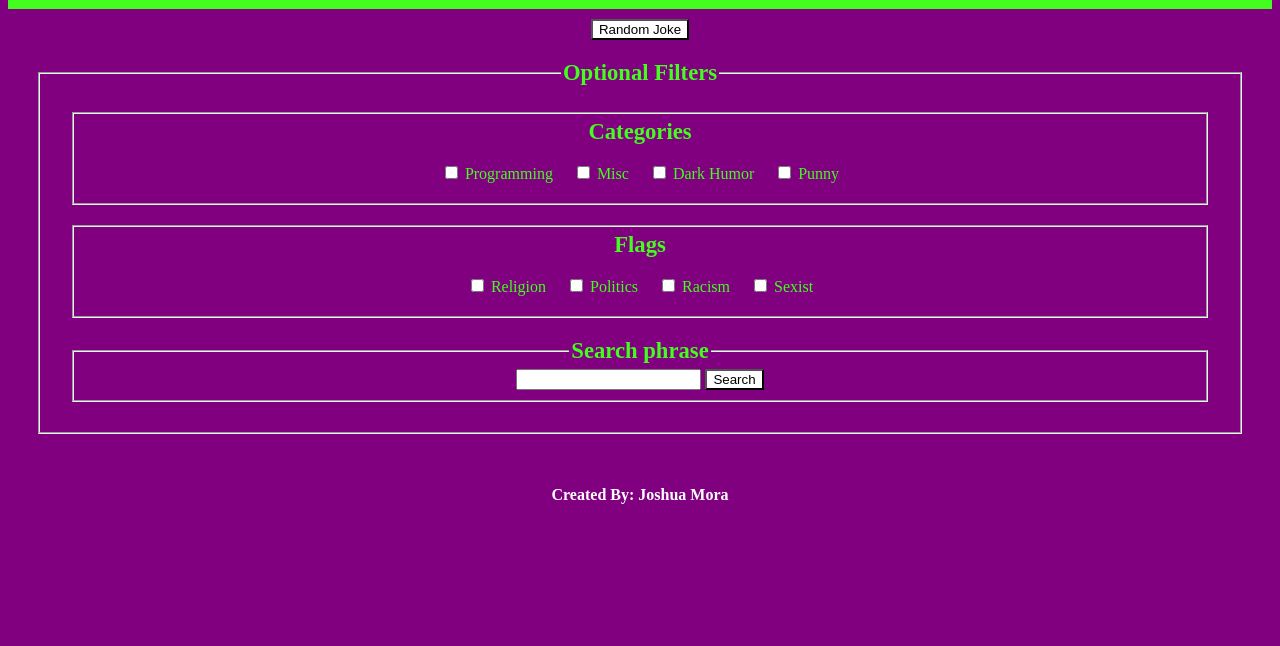
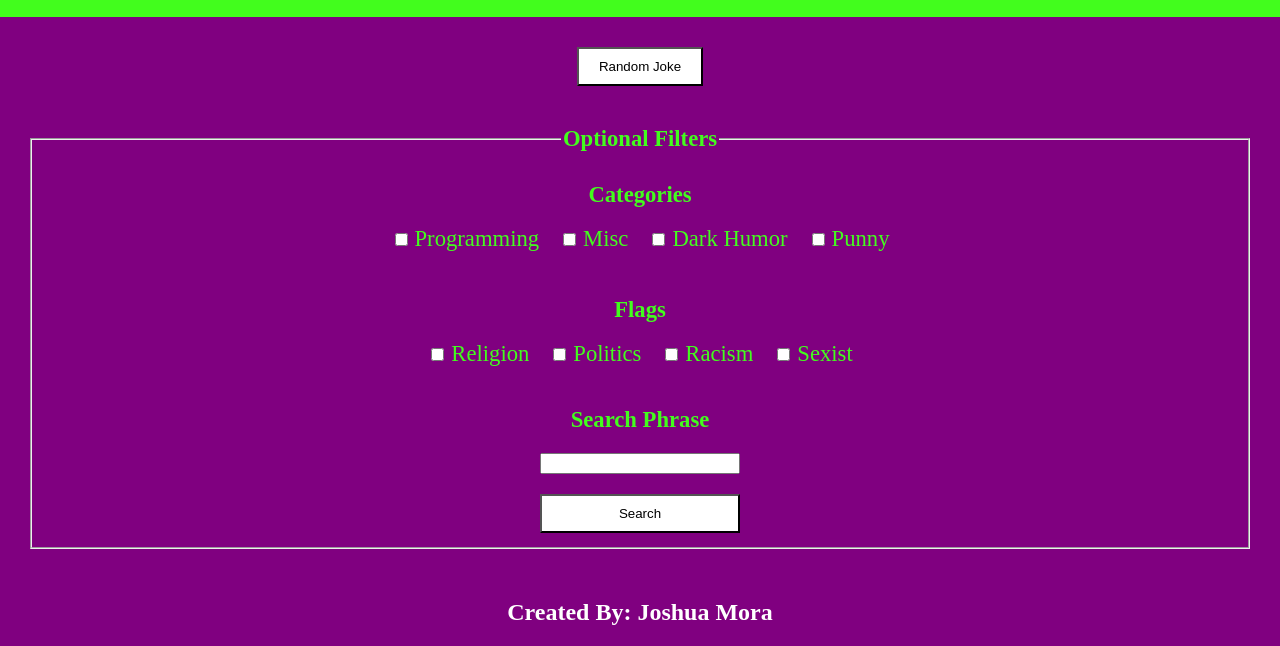
Before and after one commit to JosuedaJ94/Joker, a plain HTML site: page index.html in a window 1280 px wide. Shown: the part 374-1020 px from the top of the page. Before the commit the page ends 899 px from the top, so only its background shows below. Drawn offline with nearby package versions, Linux system fonts and the light colour scheme.

Commit message:
approved

```diff
--- a/index.html
+++ b/index.html
@@ -9,7 +9,7 @@
   <body>
     <header>
       <img id="banner" src="images/banner.jpg" alt="banner pic"/>
-      <h2><strong>Joke Generator</strong></h2>
+      <h1><strong>Joke Generator</strong></h1>
     </header>
 
     <main>
@@ -70,13 +70,11 @@
               </div>
             </div>
 
-            <fieldset class="phrase-search">
-              <legend><strong>Search phrase</strong></legend>
               <div class="phrase-search">
+                <label for="search"><strong>Search Phrase</strong></label>
                 <input id="search" type="text"/>
                 <button type="submit">Search</button>
               </div>
-            </fieldset>
 
         </fieldset>
         </form>
@@ -92,7 +90,7 @@
 
     <footer>
       <div>
-        <h4>Created By: Joshua Mora</h4>
+        <h2>Created By: Joshua Mora</h2>
       </div>
     </footer>
     <script src="https://ajax.googleapis.com/ajax/libs/jquery/2.1.3/jquery.min.js"></script>
--- a/script.js
+++ b/script.js
@@ -1,6 +1,8 @@
+//handles form and creates the endpoint
 function searchForJokes(){
   $("form").submit(event => {
     event.preventDefault();
+
     //handle categories
     var cats = [];
     var count = 0;
@@ -64,6 +66,7 @@ function searchForJokes(){
     retrieveJoke(url);
   });
 
+  //no filters
   $("#quick-joke").click(event => {
     var endpoint = "https://sv443.net/jokeapi/v2/joke/";
     endpoint = endpoint + "Any";
@@ -71,6 +74,7 @@ function searchForJokes(){
   });
 }
 
+//finalizes the url to fetch from
 function completeURL(endpoint, cats, flags, phrase){
 
   if(cats[0] == "Any") {
@@ -103,13 +107,13 @@ function completeURL(endpoint, cats, flags, phrase){
   }
 }
 
+//fetch a joke
 function retrieveJoke(url) {
-  fetch(url).then(response => response.json()).then(responseJson => displayJoke(responseJson))//.catch(error => alert("phrase not found, please try again"));
+  fetch(url).then(response => response.json()).then(responseJson => displayJoke(responseJson));
 }
 
+//display the retrieved data
 function displayJoke(response) {
-  console.log(response);
-
   //check for error
   if(response.error == true) {
     $(".part1").html(`<h3 id="error">Phrase not found, please try again.</h3>`);
--- a/style.css
+++ b/style.css
@@ -10,7 +10,7 @@ header {
   width: 100%;
 }
 
-h2 {
+h1 {
   font-family: "Helvetica";
   color: purple;
   background-color: rgb(66, 253, 29);
@@ -19,6 +19,7 @@ h2 {
 body {
   text-align: center;
   background-color: purple;
+  margin: 0;
 }
 
 main {
@@ -63,7 +64,7 @@ fieldset {
   color: red;
 }
 
-h4 {
+h2 {
   color: white;
 }
 
@@ -72,10 +73,8 @@ h4 {
   padding: 20px;
   padding-top: 5px;
   min-inline-size: min-content;
-  border-width: 2px;
-  border-style: groove;
-  border-color: threedface;
-  border-image: initial;
+
+
   justify-content: center;
   display: grid;
 }
@@ -85,20 +84,36 @@ h4 {
   padding: 20px;
   padding-top: 5px;
   min-inline-size: min-content;
-  border-width: 2px;
-  border-style: groove;
-  border-color: threedface;
-  border-image: initial;
+
   justify-content: center;
   display: grid;
 }
 
 .flex-container {
   text-align: center;
+  min-width: 150px;
 }
 
-legend {
+legend, label {
   font-size: 17pt;
+}
+
+.phrase-search {
+  display: flex;
+  flex-direction: column;
+  max-width: 200px;
+  margin: 0 auto;
+  height: 130px;
+  justify-content: space-around;
+}
+
+button {
+  padding: 10px 20px;
+  margin: 20px 0;
+}
+
+#search {
+  margin-top: 20px;
 }
 
 /*!--tablet size--*/
```
Lines whose indentation alone changed are shown as unchanged.
